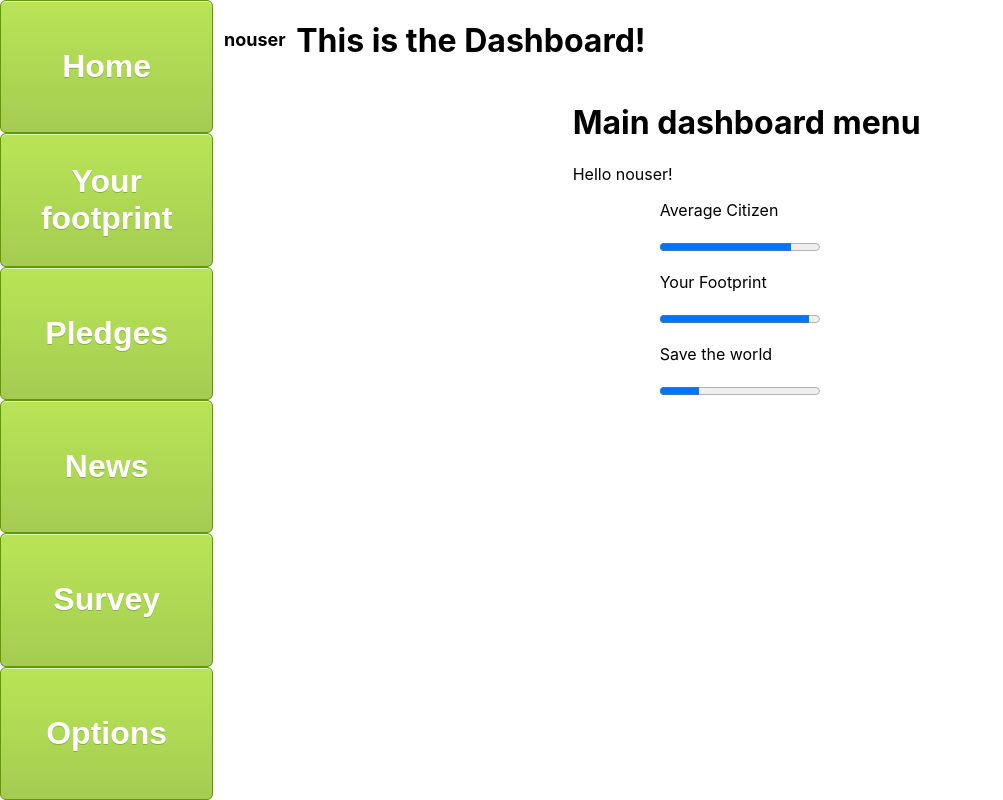
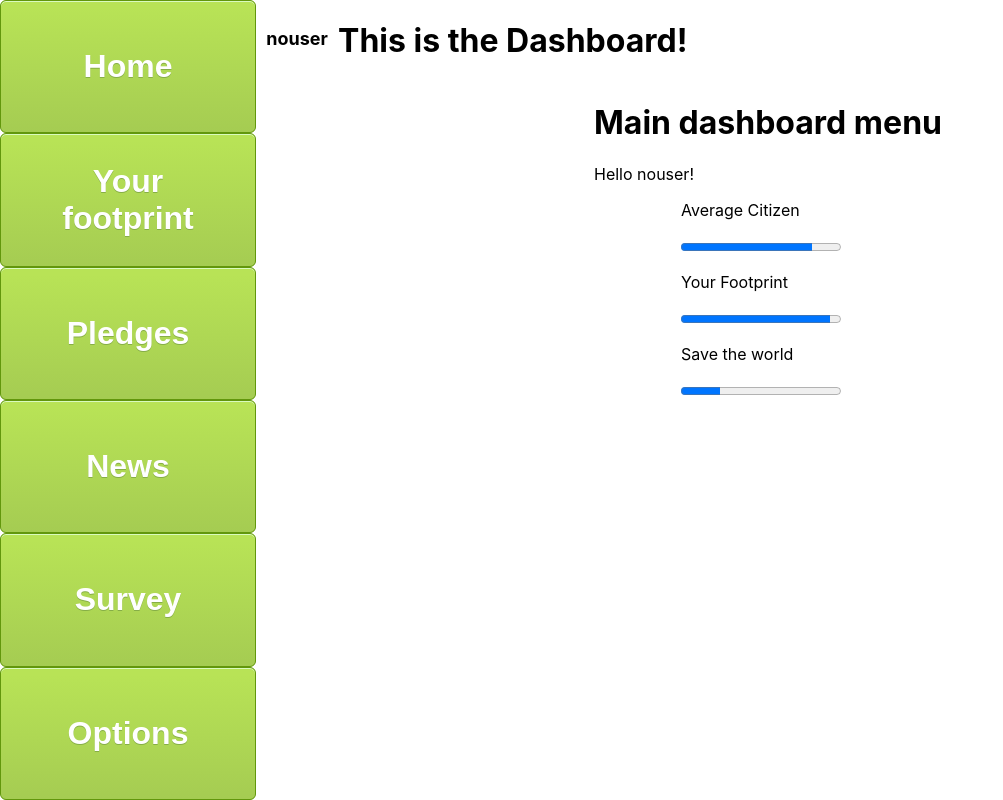
Before and after one commit to bwesth/CFTracker, a React (Create React App) app: page / in a window 1280 px wide. Shown: the whole page, without its empty margins (0-1003 px from the left). Built offline with nearby package versions, Linux system fonts and the light colour scheme.

Commit message:
minor css position fix

```diff
--- a/src/Pages/Dashboard/Pledges/Pledge.js
+++ b/src/Pages/Dashboard/Pledges/Pledge.js
@@ -3,9 +3,7 @@ import React from "react";
 export default (props) => {
   //Can't get my adorable bunny working bjorn!
   //const bunnyimage = require ('src/Pages/Dashboard/Pledges/BunnyBan.png');
-  console.log(props)
   return (
-
     <div>
       <h2>{props.pledgename} Pledge</h2>
       <p>{props.pledgetext}</p>
--- a/src/Pages/Dashboard/dashboard.css
+++ b/src/Pages/Dashboard/dashboard.css
@@ -12,10 +12,12 @@
 }
 
 .dashboard {
+    position: absolute;
+    left: 20%;
     display: flex;
     flex-direction: column;
     height: 100%;
-    width: 100%;
+    width: 80%;
     order: 2;
 }
 
@@ -27,7 +29,7 @@
 }
 
 .menu-right {
-    /* position: absolute; */
+    position: fixed;
     display: flex;
     flex-direction: column;
     height: 100%;
```
